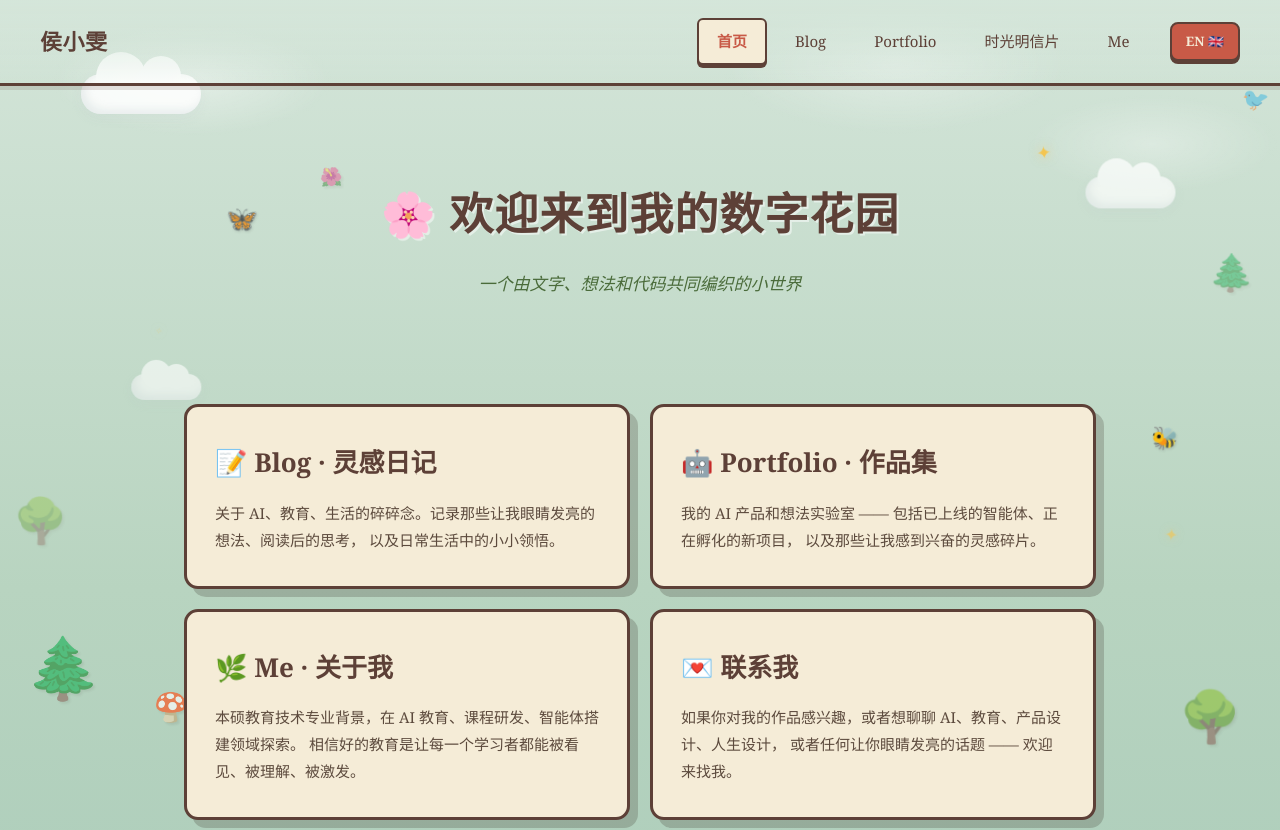
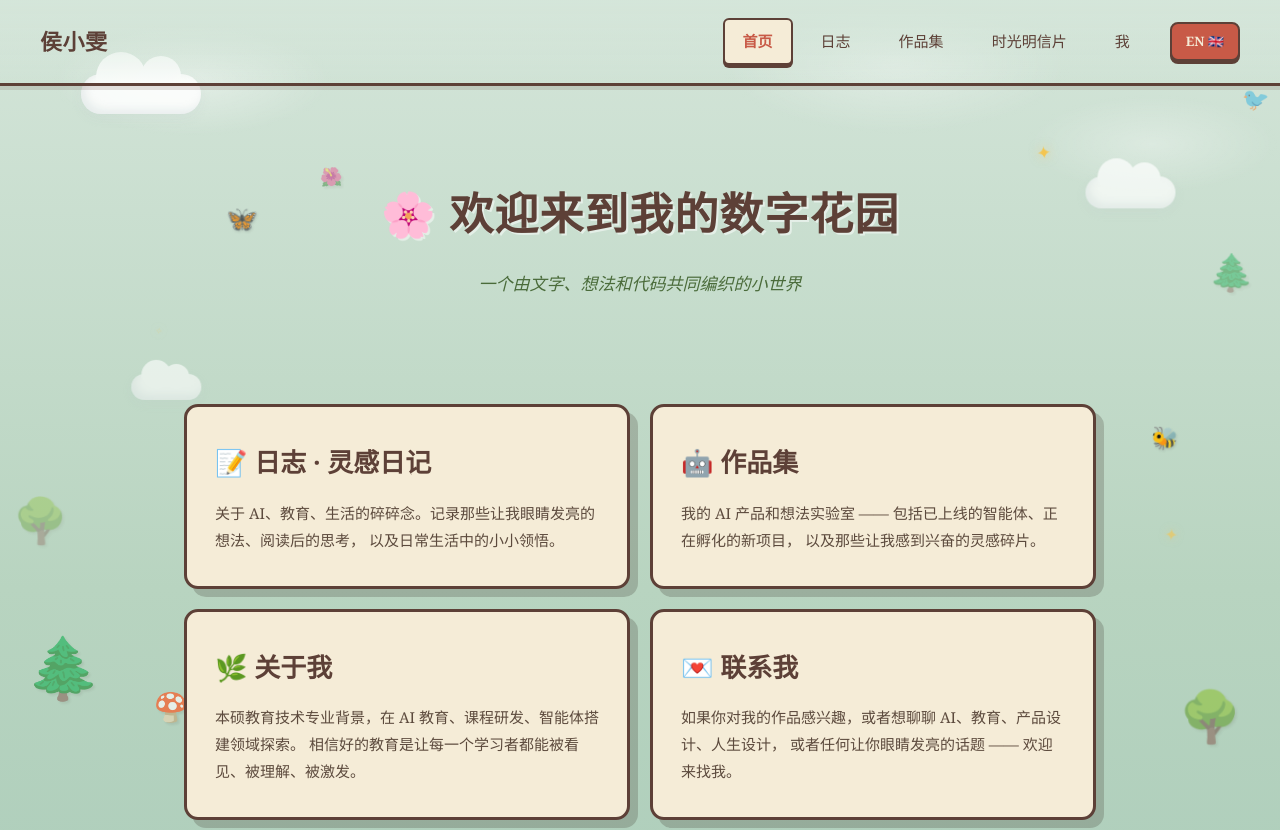
Before and after one commit to pollyhou/personal-website, a website: page index.html in a window 1280 px wide. Shown: the top 830 px of the page. Drawn offline with Linux system fonts and the light colour scheme.

Commit message:
chore: 中文导航 Blog→日志 Portfolio→作品集 Me→我

```diff
--- a/index.html
+++ b/index.html
@@ -45,10 +45,10 @@
     <a class="nav-brand" href="index.html">侯小雯</a>
     <div class="nav-menu">
       <a class="nav-link active" href="index.html">首页</a>
-      <a class="nav-link" href="blog.html">Blog</a>
-      <a class="nav-link" href="portfolio.html">Portfolio</a>
+      <a class="nav-link" href="blog.html">日志</a>
+      <a class="nav-link" href="portfolio.html">作品集</a>
       <a class="nav-link" href="gallery.html">时光明信片</a>
-      <a class="nav-link" href="me.html">Me</a>
+      <a class="nav-link" href="me.html">我</a>
       <a class="lang-switch" href="index-en.html">EN 🇬🇧</a>
     </div>
   </nav>
@@ -61,7 +61,7 @@
 
     <div class="hero-grid">
       <a href="blog.html" class="hero-card">
-        <h2>📝 Blog · 灵感日记</h2>
+        <h2>📝 日志 · 灵感日记</h2>
         <p>
           关于 AI、教育、生活的碎碎念。记录那些让我眼睛发亮的想法、阅读后的思考，
           以及日常生活中的小小领悟。
@@ -69,7 +69,7 @@
       </a>
 
       <a href="portfolio.html" class="hero-card">
-        <h2>🤖 Portfolio · 作品集</h2>
+        <h2>🤖 作品集</h2>
         <p>
           我的 AI 产品和想法实验室 —— 包括已上线的智能体、正在孵化的新项目，
           以及那些让我感到兴奋的灵感碎片。
@@ -77,7 +77,7 @@
       </a>
 
       <a href="me.html" class="hero-card">
-        <h2>🌿 Me · 关于我</h2>
+        <h2>🌿 关于我</h2>
         <p>
           本硕教育技术专业背景，在 AI 教育、课程研发、智能体搭建领域探索。
           相信好的教育是让每一个学习者都能被看见、被理解、被激发。
```
Also changed, not shown: admin.html (+2 -2 lines), behind.html (+3 -3 lines), blog.html (+6 -6 lines), gallery.html (+3 -3 lines), me.html (+5 -5 lines), portfolio.html (+4 -4 lines), workshop.html (+3 -3 lines).
